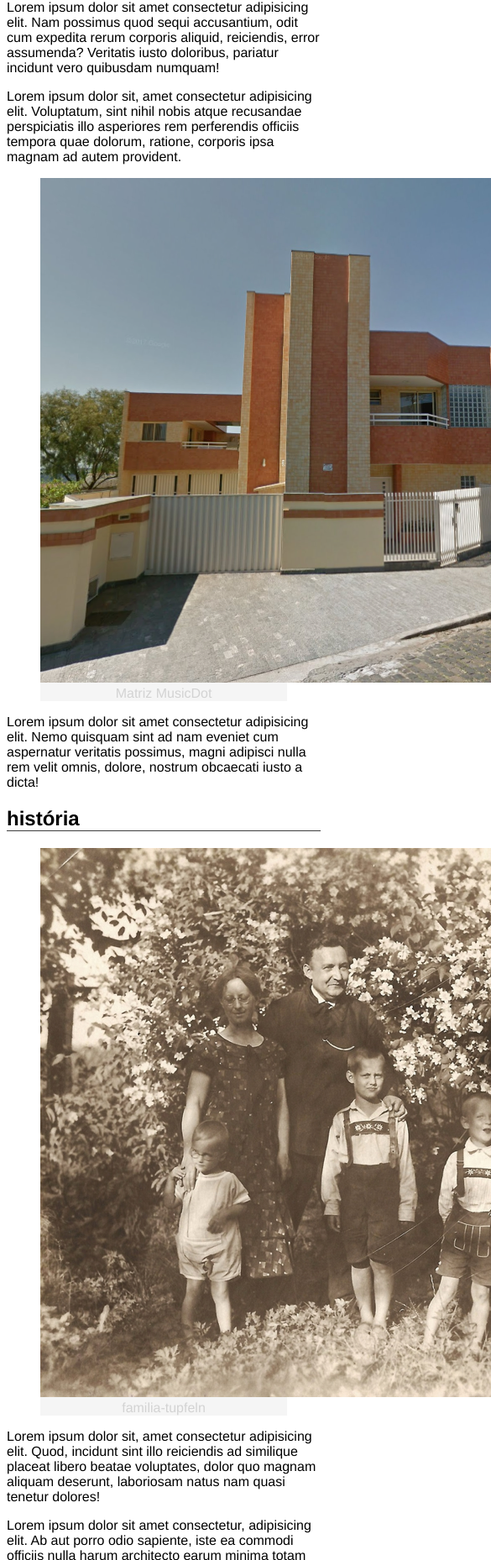
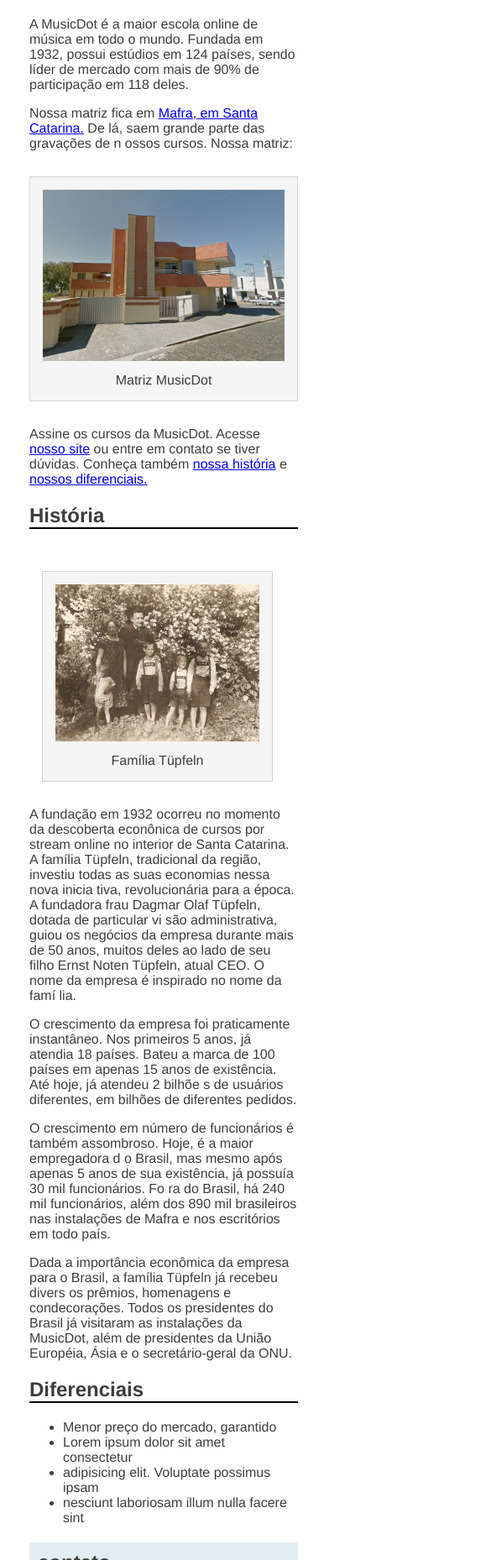
Before and after one commit to davidmidoria/musicdot, a plain HTML site: page sobre.html in a window 390 px wide. Shown: the part 142-2000 px from the top of the page at 84% size, 585 px wide, since content can reach past the window. Drawn offline with Linux system fonts and the light colour scheme.

Commit message:
melhorias na pagina

```diff
--- a/css/estilos.css
+++ b/css/estilos.css
@@ -1,14 +1,47 @@
-body{font-family: "Helvetica";}
-h1 {
-    color: #3d3d3d;
-     background-color: #e1edf2;}
+body {
+    width: 80%;
+    max-width: 940px;
+    min-width: 320px;
+    margin-left: auto;
+    margin-right: auto;
+    font-size: 16px;
+    font-family: "Helvetica", "Lucida Grande", sans-serif;
+    color: #3D3D3D;
+     }
+     .titulo {
+    padding: 10px;
+    background-color: #E1EDF2;
+     }
+     .subtitulo {
+       border-bottom: 2px solid black;
+     }
+     figure {
+        max-width: 100%;
+        margin: 30px;
+        padding: 15px;
+        box-sizing: border-box;
+        text-align: center;
+        background-color: whitesmoke;
+        border: 1px solid lightgrey;
+    }
 
+    figcaption {
+      margin-top: 10px;
+    }
 
-     h2 {border-bottom: 1px solid #3d3d3d;
+   .matriz{
+    width: 550px;
+    margin-left: auto;
+    margin-right: auto;
+   }
+   .familia{
+    width:275px;
+    float: right;
 
+   }
+
+figure img {width: 100%;}
+
+@media (max-width:540px ){
+  h1 {color: aqua;}
 }
-
-figure {text-align: center;
-    background-color: whitesmoke;
-    color: lightgrey;
-}
--- /dev/null
+++ b/estilo.css
@@ -0,0 +1,11 @@
+p {background-color: blue;
+    display: inline;
+}
+
+a {
+    background-color: brown;
+    display: inline-block;
+    width: 80%;
+}
+
+li {background-color: aqua;}
--- a/sobre.html
+++ b/sobre.html
@@ -1,29 +1,94 @@
-<!DOCTYPE html>
-<html lang="pt-br">
+<!doctype html>
+  <html lang="pt-BR">
     <head>
-    <meta charset="UTF-8">
-    <meta name="viewport" content="width=device-width, initial-scale=1.0">
-    <title>Document</title>
-    <link rel="stylesheet" href="css/estilos.css">
+      <meta charset="utf-8">
+      <meta name="viewport" content="width=device-width">
+      <title>
+        MusicDot | Sobre a empresa
+      </title>
+      <link href="img/favicon.ico" rel="icon">
+ +    <link rel="stylesheet" href="css/estilos.css">
     </head>
     <body>
       <img src="img/logo.svg" alt="MusicDot">
-    <h1>sobre a empresa</h1>
-    <p>Lorem ipsum dolor sit amet consectetur adipisicing elit. Nam possimus quod sequi accusantium, odit cum expedita rerum corporis aliquid, reiciendis, error assumenda? Veritatis iusto doloribus, pariatur incidunt vero quibusdam numquam!</p>
-    <p>Lorem ipsum dolor sit, amet consectetur adipisicing elit. Voluptatum, sint nihil nobis atque recusandae perspiciatis illo asperiores rem perferendis officiis tempora quae dolorum, ratione, corporis ipsa magnam ad autem provident.</p>
-    <figure>
-        <img src="img/matriz-musicdot.png" alt="matriz da MusicDot">
-        <figcaption>Matriz MusicDot</figcaption>
+      <h1 class="titulo
+      "> Sobre a empresa </h1>
+      <p>
+        A MusicDot é a maior escola online de música em todo o mundo.
+        Fundada em 1932, possui estúdios em 124 países, sendo líder de mercado com mais de 90% de
+        participação em 118 deles.
+      </p>
+      <p>
+        Nossa matriz fica em <a href="http://maps.google.com.br/?
+        q=190,GabrielDequech,Mafra,SC"> Mafra, em Santa Catarina.</a> De lá, saem grande parte das gravações de n
+ossos cursos. Nossa matriz:
+      </p>
+      <figure class="matriz">
+        <img src="img/matriz-musicdot.png" alt="Matriz da musicdot">
+        <figcaption>
+            Matriz MusicDot
+        </figcaption>
       </figure>
-    <p>Lorem ipsum dolor sit amet consectetur adipisicing elit. Nemo quisquam sint ad nam eveniet cum aspernatur veritatis possimus, magni adipisci nulla rem velit omnis, dolore, nostrum obcaecati iusto a dicta!</p>
-    <h2>história</h2>
+      <p>
+        Assine os cursos da MusicDot. Acesse <a href="index.html">nosso site</a> ou entre em contato
+        se tiver dúvidas. Conheça também <a href="#historia">nossa história</a> e <a href="#diferenciais">nossos diferenciais.</a>
+      </p>
+      <h2 id="historia" class="subtitulo"> História </h2>
+      <figure class="familia">
+        <img src="img/familia-tupfeln.jpg" alt="Foto da família tüpfeln">
 
-    <figure>
-        <img src="img/familia-tupfeln.jpg" alt="foto da familia">
-        <figcaption>familia-tupfeln</figcaption>
+        <figcaption>Família Tüpfeln</figcaption>
       </figure>
-    <p>Lorem ipsum dolor sit, amet consectetur adipisicing elit. Quod, incidunt sint illo reiciendis ad similique placeat libero beatae voluptates, dolor quo magnam aliquam deserunt, laboriosam natus nam quasi tenetur dolores!</p>
-    <p>Lorem ipsum dolor sit amet consectetur, adipisicing elit. Ab aut porro odio sapiente, iste ea commodi officiis nulla harum architecto earum minima totam perspiciatis dignissimos adipisci perferendis, cum corrupti culpa?Lorem ipsum dolor sit amet consectetur adipisicing elit. Ea tempore fugit, deleniti esse, sint modi hic at natus saepe quo consectetur doloremque quis blanditiis voluptatibus harum, ab sapiente dolor dicta?Lorem ipsum dolor sit amet consectetur adipisicing elit. Quos, incidunt sed architecto, voluptates natus, voluptate tempora cupiditate autem omnis eaque facilis. Aperiam excepturi quod temporibus inventore voluptatibus! Nam, rerum sunt Lorem, ipsum dolor sit amet consectetur adipisicing elit. Voluptatibus repellat deserunt officia impedit voluptate officiis dolor ab nesciunt facere quae laboriosam ad, cupiditate eaque consequuntur quod nihil mollitia magnam hic.</p>
-
+      <p>
+        A fundação em 1932 ocorreu no momento da descoberta econônica de cursos por stream online
+no interior de Santa Catarina. A
+        família Tüpfeln, tradicional da região, investiu todas as suas economias nessa nova inicia
+tiva,
+        revolucionária para a época. A fundadora frau Dagmar Olaf Tüpfeln, dotada de particular vi
+são
+        administrativa, guiou os negócios da empresa durante mais de 50 anos, muitos deles ao lado
+        de seu filho Ernst Noten Tüpfeln, atual CEO. O nome da empresa é inspirado no nome da famí
+lia.
+      </p>
+      <p>
+        O crescimento da empresa foi praticamente instantâneo. Nos primeiros 5 anos, já atendia 18
+ países.
+        Bateu a marca de 100 países em apenas 15 anos de existência. Até hoje, já atendeu 2 bilhõe
+s
+        de usuários diferentes, em bilhões de diferentes pedidos.
+      </p>
+      <p>
+        O crescimento em número de funcionários é também assombroso. Hoje, é a maior empregadora d
+o
+        Brasil, mas mesmo após apenas 5 anos de sua existência, já possuía 30 mil funcionários. Fo
+ra do
+        Brasil, há 240 mil funcionários, além dos 890 mil brasileiros nas instalações de Mafra e
+        nos escritórios em todo país.
+      </p>
+      <p>
+        Dada a importância econômica da empresa para o Brasil, a família Tüpfeln já recebeu divers
+os prêmios,
+        homenagens e condecorações. Todos os presidentes do Brasil já visitaram as instalações da
+MusicDot, além de presidentes da União Européia, Ásia e o secretário-geral da ONU. </p>
+<h2 id="diferenciais" class="subtitulo">Diferenciais</h2>
+<ul>
+    <li> Menor preço do mercado, garantido </li>
+    <li>Lorem ipsum dolor sit amet consectetur </li>
+    <li> adipisicing elit. Voluptate possimus ipsam</li> <li>nesciunt laboriosam illum nulla facere sint</li>
+</ul>
+<h2 class="titulo">contato</h2>
+<h3>Correspondência</h3>
+<small>(segunda à sexta, das 9h às 18h)</small>
+<address>m ipsum dolor sit amet con <br>
+  m ipsum dolor sit amet con <br>
+  m ipsum dolor sit amet con</address>
+  <h3>telefones</h3>
+  <small>(segunda à sexta, das 9h às 18h)</small>
+  <dl>
+    <dt>pessoa fisica</dt>
+    <dd>87880485</dd>
+    <dt>pessoa juridica</dt>
+    <dd>87883455</dd>
+  </dl>
 </body>
   </html>
```
Also changed, not shown: css/index.html (added, +11 -0 lines), teste-html.html (added, +18 -0 lines). Lines whose indentation alone changed are shown as unchanged.
